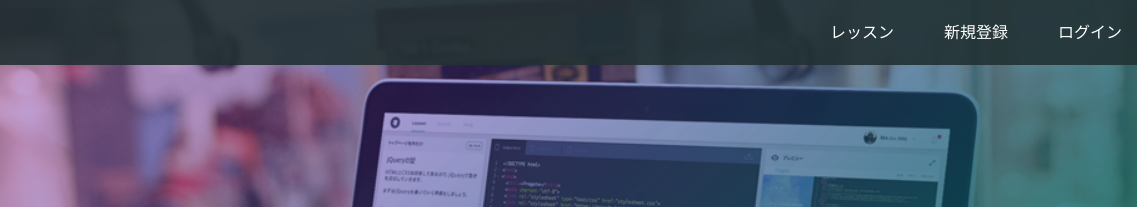
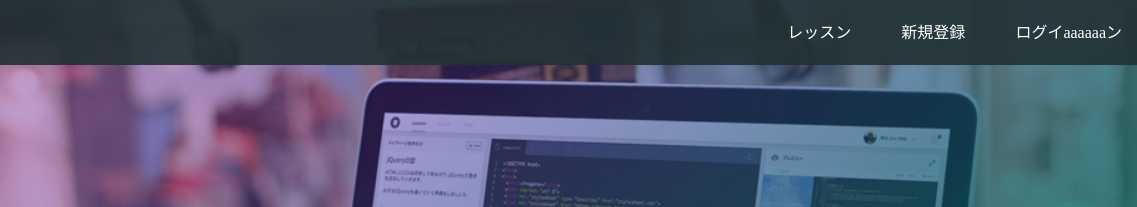
Before and after one commit to kensuke6209/github.io, a plain HTML site: page index.html in a window 1280 px wide. Shown: the top 207 px of the page, 143-1280 px from the left. Drawn offline with Linux system fonts and the light colour scheme.

Commit message:
Update index.html

```diff
--- a/index.html
+++ b/index.html
@@ -17,7 +17,7 @@
       <div class="header-right">
         <a href="#">レッスン</a>
         <a href="#">新規登録</a>
-        <a href="#" class="login">ログイン</a>
+        <a href="#" class="login">ログイaaaaaaン</a>
       </div>
     </div>
   </header>
```
